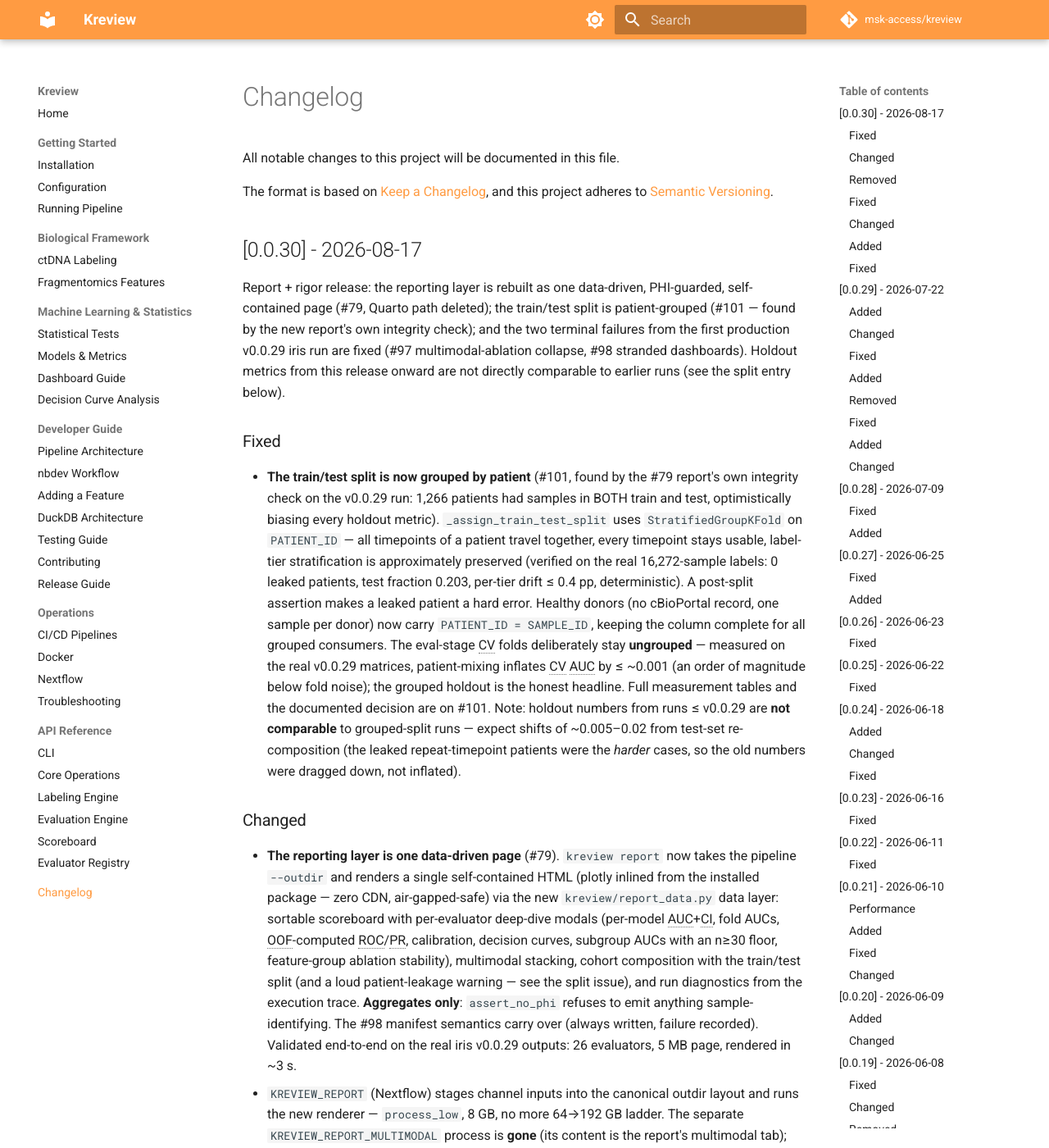
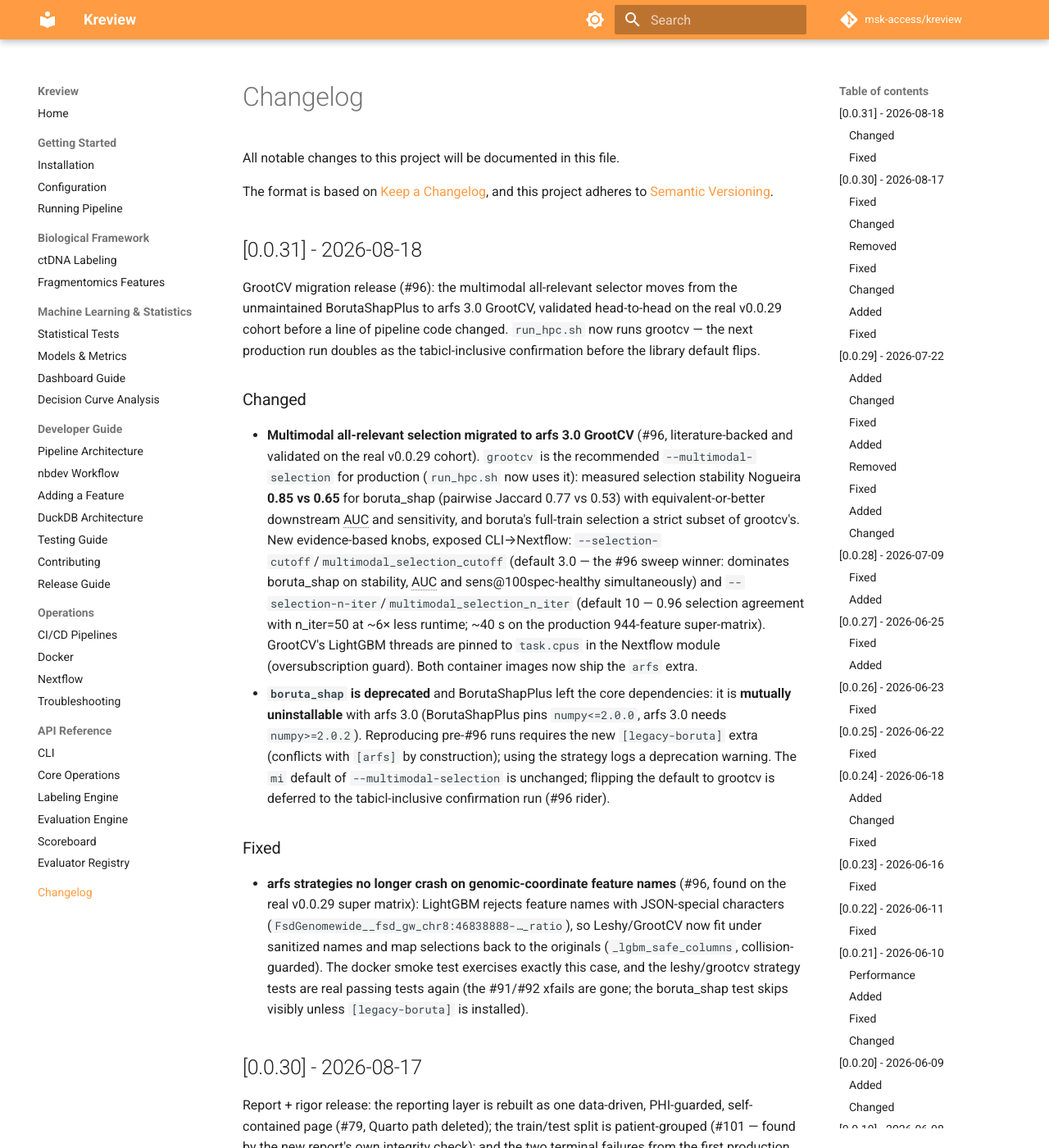
Before and after one commit to msk-access/kreview, an MkDocs documentation site: the page built from docs/changelog.md, in a window 1280 px wide and 1400 px high. Shown: the whole window at 82% size. Built offline with MkDocs 1.6.1 and Material for MkDocs 9.7.7, drawn with Linux system fonts in a browser that asks for light colours; comment, search, counter and statistics services are not loaded; the version menu is left out.

Commit message:
release: v0.0.31
GrootCV migration release (#96): arfs 3.0 GrootCV with measured defaults
(cutoff=3, n_iter=10), LightGBM name sanitization, BorutaShapPlus moved
to [legacy-boruta], containers ship the arfs extra. run_hpc.sh runs
grootcv — the next production run is the tabicl-inclusive confirmation.

Co-Authored-By: Claude Fable 5 <noreply@anthropic.com>

```diff
--- a/docs/changelog.md
+++ b/docs/changelog.md
@@ -4,6 +4,44 @@ All notable changes to this project will be documented in this file.
 
 The format is based on [Keep a Changelog](https://keepachangelog.com/en/1.0.0/),
 and this project adheres to [Semantic Versioning](https://semver.org/spec/v2.0.0.html).
+
+## [0.0.31] - 2026-08-18
+
+GrootCV migration release (#96): the multimodal all-relevant selector moves from the
+unmaintained BorutaShapPlus to arfs 3.0 GrootCV, validated head-to-head on the real
+v0.0.29 cohort before a line of pipeline code changed. `run_hpc.sh` now runs grootcv —
+the next production run doubles as the tabicl-inclusive confirmation before the library
+default flips.
+
+### Changed
+- **Multimodal all-relevant selection migrated to arfs 3.0 GrootCV** (#96, literature-backed
+  and validated on the real v0.0.29 cohort). `grootcv` is the recommended
+  `--multimodal-selection` for production (`run_hpc.sh` now uses it): measured selection
+  stability Nogueira **0.85 vs 0.65** for boruta_shap (pairwise Jaccard 0.77 vs 0.53) with
+  equivalent-or-better downstream AUC and sensitivity, and boruta's full-train selection a
+  strict subset of grootcv's. New evidence-based knobs, exposed CLI→Nextflow:
+  `--selection-cutoff`/`multimodal_selection_cutoff` (default 3.0 — the #96 sweep winner:
+  dominates boruta_shap on stability, AUC and sens@100spec-healthy simultaneously) and
+  `--selection-n-iter`/`multimodal_selection_n_iter` (default 10 — 0.96 selection agreement
+  with n_iter=50 at ~6× less runtime; ~40 s on the production 944-feature super-matrix).
+  GrootCV's LightGBM threads are pinned to `task.cpus` in the Nextflow module
+  (oversubscription guard). Both container images now ship the `arfs` extra.
+- **`boruta_shap` is deprecated** and BorutaShapPlus left the core dependencies: it is
+  **mutually uninstallable** with arfs 3.0 (BorutaShapPlus pins `numpy<=2.0.0`, arfs 3.0
+  needs `numpy>=2.0.2`). Reproducing pre-#96 runs requires the new `[legacy-boruta]` extra
+  (conflicts with `[arfs]` by construction); using the strategy logs a deprecation warning.
+  The `mi` default of `--multimodal-selection` is unchanged; flipping the default to
+  grootcv is deferred to the tabicl-inclusive confirmation run (#96 rider).
+
+### Fixed
+- **arfs strategies no longer crash on genomic-coordinate feature names** (#96, found on
+  the real v0.0.29 super matrix): LightGBM rejects feature names with JSON-special
+  characters (`FsdGenomewide__fsd_gw_chr8:46838888-…_ratio`), so Leshy/GrootCV now fit
+  under sanitized names and map selections back to the originals
+  (`_lgbm_safe_columns`, collision-guarded). The docker smoke test exercises exactly this
+  case, and the leshy/grootcv strategy tests are real passing tests again (the #91/#92
+  xfails are gone; the boruta_shap test skips visibly unless `[legacy-boruta]` is
+  installed).
 
 ## [0.0.30] - 2026-08-17
 
--- a/kreview/__init__.py
+++ b/kreview/__init__.py
@@ -1 +1 @@
-__version__ = "0.0.30"
+__version__ = "0.0.31"
```
Also changed, not shown: CHANGELOG.md (+7 -1 lines), 2 other files.
